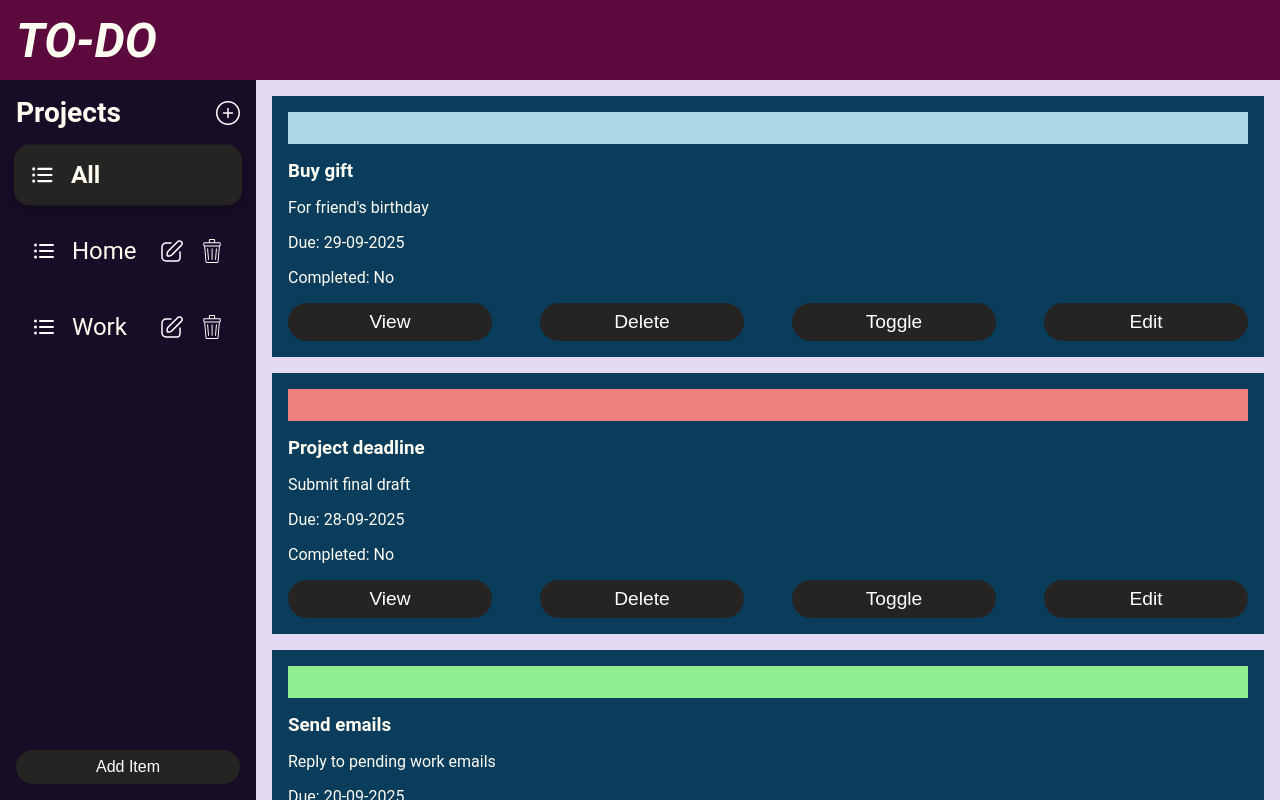
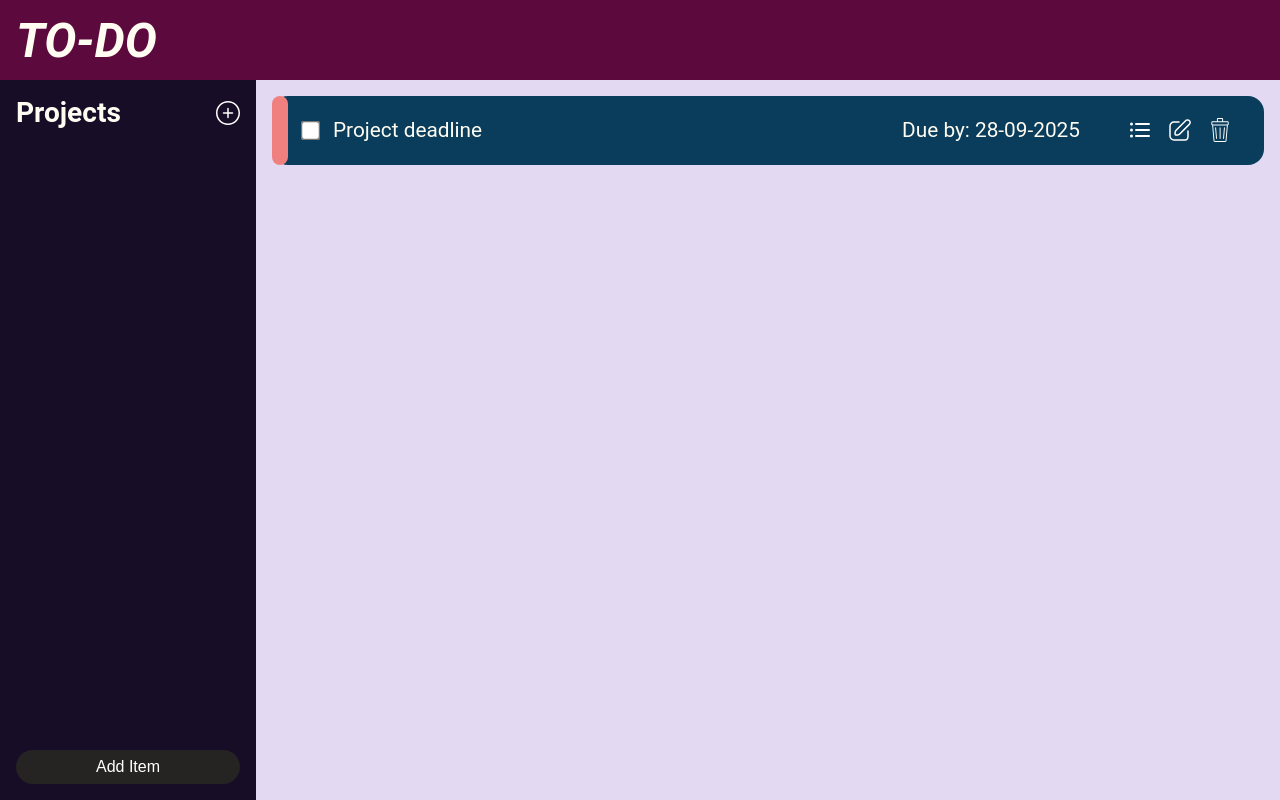
Before and after one commit to ShadowDevKat/odin-todo-app, a website built with webpack: page src/main.html in a window 1280 px wide. Built offline with nearby package versions, Linux system fonts and the light colour scheme.

Commit message:
Started styling todo-items

```diff
--- a/src/index.js
+++ b/src/index.js
@@ -2,9 +2,9 @@ import "./styles.css";
 import { format, parse, parseISO } from "date-fns";
 import { levels, ProjectManager } from "./modules/todo";
 import {
-    renderTodos,
+    //renderTodos,
     onModalClose,
-    refreshDOM,
+    //refreshDOM,
     showItemView,
     showItemEdit,
     showProjectAdd,
@@ -42,11 +42,11 @@ bindProjectEvents({
     onProjectChange: (projectIndex) => {
         if (!projectIndex) {
             currentProject = null;
-            renderTodos(projectManager.getAllItems());
+            //renderTodos(projectManager.getAllItems());
         }
         else {
             currentProject = projectIndex;
-            renderTodos(projectManager.getItemsFromProject(projectIndex));
+            //renderTodos(projectManager.getItemsFromProject(projectIndex));
         }
     },
     onEdit: (projectIndex) => {
@@ -60,7 +60,7 @@ bindProjectEvents({
         projectManager.removeProject(projectIndex);
         projectManager.save();
         currentProject = null;
-        refreshDOM(projectManager, currentProject);
+        //refreshDOM(projectManager, currentProject);
     }
 });
 
@@ -71,12 +71,12 @@ bindTodoEvents({
     onDelete: (projectIndex, itemIndex) => {
         projectManager.getProject(projectIndex).removeItem(itemIndex);
         projectManager.save();
-        refreshDOM(projectManager, currentProject);
+        //refreshDOM(projectManager, currentProject);
     },
     onToggle: (projectIndex, itemIndex) => {
         projectManager.getProjectItem(projectIndex, itemIndex).toggleComplete();
         projectManager.save();
-        refreshDOM(projectManager, currentProject);
+        //refreshDOM(projectManager, currentProject);
     },
     onEdit: (projectIndex, itemIndex) => {
         const todo = projectManager.getProjectItem(projectIndex, itemIndex);
@@ -106,7 +106,7 @@ addItemForm.addEventListener("submit", (e) => {
 
     addItemForm.reset();
     hideModal();
-    refreshDOM(projectManager, currentProject);
+    //refreshDOM(projectManager, currentProject);
 });
 
 editItemForm.addEventListener("submit", (e) => {
@@ -127,7 +127,7 @@ editItemForm.addEventListener("submit", (e) => {
 
     editItemForm.reset();
     hideModal();
-    refreshDOM(projectManager, currentProject);
+    //refreshDOM(projectManager, currentProject);
 });
 
 addProjectForm.addEventListener("submit", (e) => {
@@ -139,7 +139,7 @@ addProjectForm.addEventListener("submit", (e) => {
 
     addProjectForm.reset();
     hideModal();
-    refreshDOM(projectManager, currentProject);
+    //refreshDOM(projectManager, currentProject);
 });
 
 editProjectForm.addEventListener("submit", (e) => {
@@ -154,7 +154,7 @@ editProjectForm.addEventListener("submit", (e) => {
 
     editProjectForm.reset();
     hideModal();
-    refreshDOM(projectManager, currentProject);
+    //refreshDOM(projectManager, currentProject);
 });
 
 document.addEventListener("keydown", (e) => {
@@ -165,7 +165,7 @@ document.addEventListener("keydown", (e) => {
 });
 
 // Initial Render
-refreshDOM(projectManager, currentProject);
+//refreshDOM(projectManager, currentProject);
 triggerProjectChange("");
 
 function formatDateToDMY(rawDate) {
@@ -248,5 +248,5 @@ window.clearData = clearData;
 function clearData() {
     projectManager.clearStorage();
     loadData();
-    refreshDOM(projectManager, currentProject);
+    //refreshDOM(projectManager, currentProject);
 }
--- a/src/main.html
+++ b/src/main.html
@@ -160,6 +160,25 @@
         </nav>
         <div id="main-container">
 
+            <div class="todo-item">
+                <div class="priority-indicator priority-high"></div>
+                <div class="info-container">
+                    <input type="checkbox" name="item-checkbox" id="item-status">
+                    <label for="item-status" class="item-title">Project deadline</label>
+                    <p>Due by: 28-09-2025</p>
+                </div>
+                <div class="button-container">
+                    <!-- <button data-project-index="1" data-item-index="8" class="btn full-btn" id="view-btn">View</button>
+                    <button data-project-index="1" data-item-index="8" class="btn full-btn"
+                        id="delete-btn">Delete</button>
+                    <button data-project-index="1" data-item-index="8" class="btn full-btn"
+                        id="toggle-btn">Toggle</button>
+                    <button data-project-index="1" data-item-index="8" class="btn full-btn" id="edit-btn">Edit</button> -->
+                    <img data-project-index="1" data-item-index="8" class="icon icon-btn" id="view-btn" src="./icons/list-icon.svg" alt="view-icon">
+                    <img data-project-index="1" data-item-index="8" class="icon icon-btn" id="edit-btn" src="./icons/edit-icon.svg" alt="edit-icon">
+                    <img data-project-index="1" data-item-index="8" class="icon icon-btn" id="delete-btn" src="./icons/delete-icon.svg" alt="delete-icon">
+                </div>
+            </div>
         </div>
     </div>
 </body>
--- a/src/styles.css
+++ b/src/styles.css
@@ -102,24 +102,32 @@ header {
 
 /* Item styles */
 .todo-item {
-    /* flex: 1; */
-    padding: 1rem;
+    height: 10%;
+    width: 100%;
     background-color: var(--color-accent);
     display: flex;
-    flex-direction: column;
     gap: 1rem;
+    border-radius: 1rem;
 }
 
 .info-container {
+    flex: 1;
     display: flex;
-    flex-direction: column;
+    align-items: center;
+    font-size: 1.3rem;
     gap: 1rem;
+    margin-right: 2rem;
+}
+
+.item-title {
+    flex: 1;
 }
 
 .button-container {
     display: flex;
-    justify-content: space-evenly;
-    gap: 3rem;
+    align-items: center;
+    gap: 1rem;
+    margin-right: 2rem;
 }
 
 .button-container>button {
@@ -127,7 +135,8 @@ header {
 }
 
 .priority-indicator {
-    padding: 1rem;
+    width: 1rem;
+    border-radius: inherit;
 }
 
 .priority-low {
```
